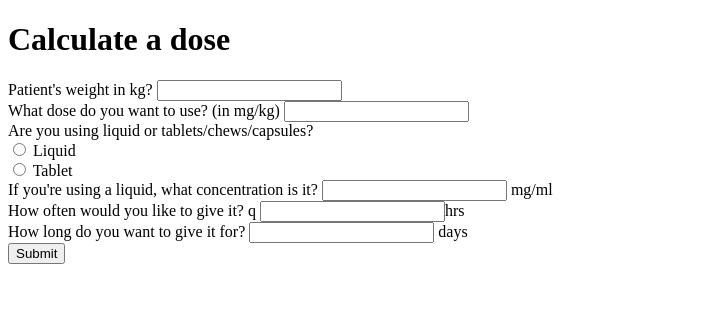
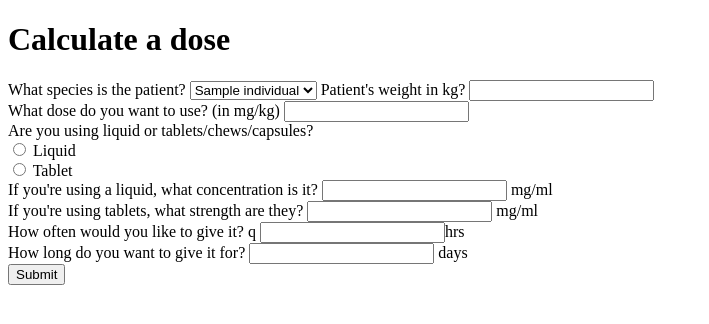
Before and after one commit to StaceyCarter/vet_calc, a Flask app: page /dosing-info in a window 1280 px wide. Shown: the top 324 px of the page, without its empty margins (0-709 px from the left). Run offline with Flask 2, Linux system fonts and the light colour scheme; tables that the repository leaves empty hold one stand-in row (values such as "Sample post").

Commit message:
added query for database to display available species

```diff
--- a/calculator.py
+++ b/calculator.py
@@ -61,7 +61,7 @@ def get_amount_in_ml(dose, concentration):
     return dose/concentration
 
 ### !!!! NEEDS COMPLETING
-# def calc_num_tablets_per_dose(dose, strength, divisions):
+# def calc_num_tablets_per_dose(dose, strength, divisions=1):
 #     """Calculates the number of tablets to give based on the dose given and the strength of the tablets.
 #
 #     Tablets can be divided in quarters.
@@ -154,9 +154,6 @@ def get_instructions(weight, dose, duration, frequency, concentration):
 
 
 
-
-
-
 if __name__ == "__main__":
     from doctest import testmod
     if testmod().failed == 0:
--- a/server.py
+++ b/server.py
@@ -3,7 +3,7 @@ from jinja2 import StrictUndefined
 from flask import Flask, render_template, redirect, session, flash, request
 from flask_debugtoolbar import DebugToolbarExtension
 
-from model import connect_to_db, db, User
+from model import connect_to_db, db, User, SpeciesIndividual
 
 from calculator import get_instructions
 
@@ -62,7 +62,10 @@ def register_user():
 def get_dose_info():
     """Returns a form for the user to input the doses they want"""
 
-    return render_template("input_calculate.html")
+    species_list = SpeciesIndividual.query.all()
+
+    return render_template("input_calculate.html",
+                           species_list=species_list)
 
 @app.route('/calculate-dose')
 def calculate_dose():
@@ -75,6 +78,8 @@ def calculate_dose():
     concentration = float(request.args.get("concentration"))
 
     instruction_info = get_instructions(weight, dose, duration, frequency, concentration)
+
+
 
     return render_template("label_instructions.html",
                            instruction_info=instruction_info)
--- a/templates/input_calculate.html
+++ b/templates/input_calculate.html
@@ -6,6 +6,14 @@
 
 <!-- email, age, zipcode, password -->
 <form action="/calculate-dose">
+
+    What species is the patient?
+
+    <select name="species">
+        {% for species in species_list%}
+        <option value="{{ species.species_name }}">{{ species.species_name }}</option>
+        {% endfor %}
+    </select>
 
     Patient's weight in kg? <input type="number" name="weight" step="0.01" required> <br>
 
@@ -16,7 +24,9 @@
     <input type="radio" name="form" value="liq"> Liquid <br>
     <input type="radio" name="form" value="tab"> Tablet <br>
 
-    If you're using a liquid, what concentration is it? <input type="number" name="concentration" step="0.01" required> mg/ml <br>
+    If you're using a liquid, what concentration is it? <input type="number" name="concentration" step="0.01"> mg/ml <br>
+
+    If you're using tablets, what strength are they? <input type="number" name="concentration" step="0.01"> mg/ml <br>
 
     How often would you like to give it? q <input type="number" name="frequency" required>hrs <br>
 
```
